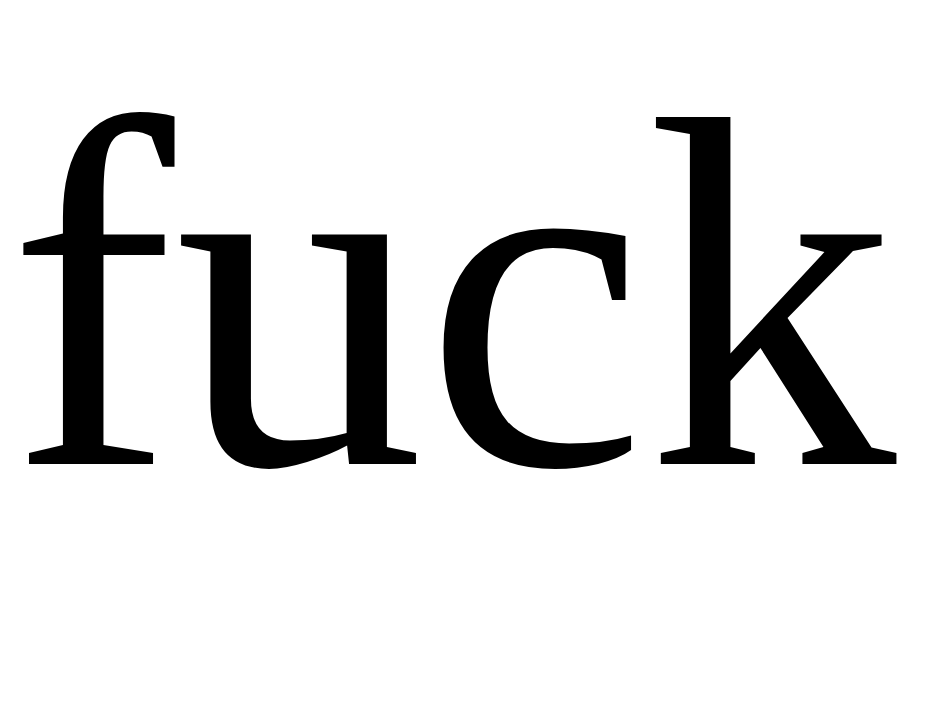
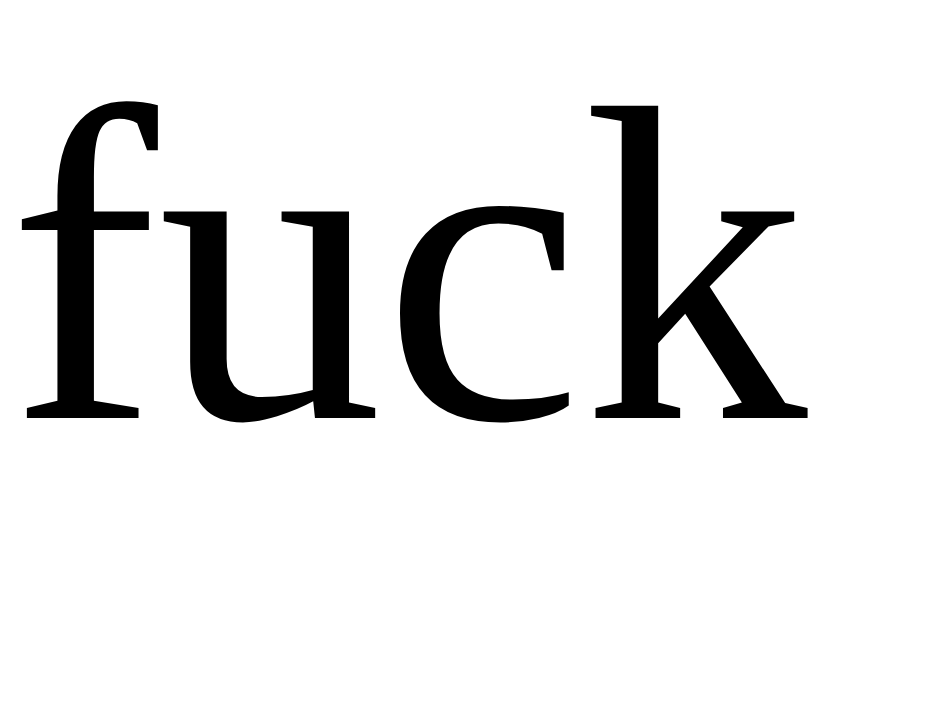
Before and after one commit to nicknase27/nicknase27.github.io, a plain HTML site: page index.html in a window 1280 px wide. Shown: the top 722 px of the page, without its empty margins (0-947 px from the left). Drawn offline with Linux system fonts and the light colour scheme.

Commit message:
Update index.html

```diff
--- a/index.html
+++ b/index.html
@@ -5,6 +5,6 @@
         <meta property="og:title" content="Fuck you echo">
     </head>
     <body>
-        <div style="margin: 0, auto; font-size: 500px;">fuck you echo</div>
+        <div style="margin: 0, auto; font-size: 450px;">fuck you echo</div>
     </body>
     </html>
```
